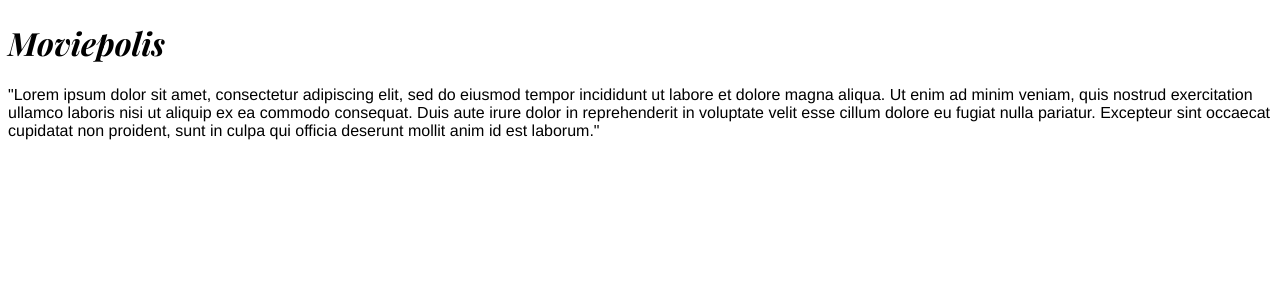
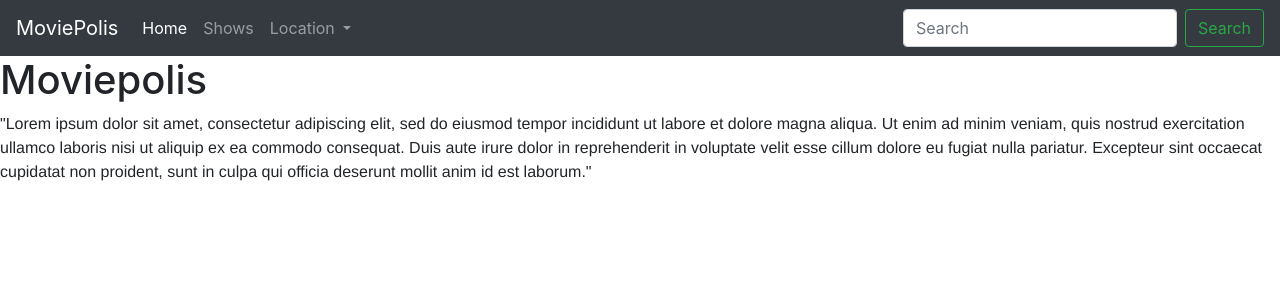
Before and after one commit to eersnington/MovieCops, a Flask app: page / in a window 1280 px wide. Shown: the top 300 px of the page. Run offline with Flask 2, Linux system fonts and the light colour scheme; some libraries are stand-ins or nearby versions.

Commit message:
Updates: Base HTML Layout

```diff
--- a/main.py
+++ b/main.py
@@ -19,5 +19,9 @@ class Movie(db.Model):
 def index():
     return render_template('index.html')
 
+
+@app.route('/shows', methods=['GET', 'POST'])
+def shows():
+    return render_template('shows.html')
 if __name__ == '__main__':
     app.run(debug=True)
--- a/templates/base.html
+++ b/templates/base.html
@@ -5,9 +5,43 @@
     <meta name="viewport" content="width=device-width, initial-scale=1.0">
     <meta http-equiv="X-UA-Compatible" content="ie=edge">
     <link rel="stylesheet" href="{{ url_for('static', filename='css/main.css') }}">
+     <link rel="stylesheet" href="https://cdn.jsdelivr.net/npm/bootstrap@4.0.0/dist/css/bootstrap.min.css" integrity="sha384-Gn5384xqQ1aoWXA+058RXPxPg6fy4IWvTNh0E263XmFcJlSAwiGgFAW/dAiS6JXm" crossorigin="anonymous">
+    <script src="https://code.jquery.com/jquery-3.2.1.slim.min.js" integrity="sha384-KJ3o2DKtIkvYIK3UENzmM7KCkRr/rE9/Qpg6aAZGJwFDMVNA/GpGFF93hXpG5KkN" crossorigin="anonymous"></script>
+    <script src="https://cdn.jsdelivr.net/npm/popper.js@1.12.9/dist/umd/popper.min.js" integrity="sha384-ApNbgh9B+Y1QKtv3Rn7W3mgPxhU9K/ScQsAP7hUibX39j7fakFPskvXusvfa0b4Q" crossorigin="anonymous"></script>
+    <script src="https://cdn.jsdelivr.net/npm/bootstrap@4.0.0/dist/js/bootstrap.min.js" integrity="sha384-JZR6Spejh4U02d8jOt6vLEHfe/JQGiRRSQQxSfFWpi1MquVdAyjUar5+76PVCmYl" crossorigin="anonymous"></script>
     {% block head %}{% endblock %}
   </head>
   <body>
+    <nav class="navbar navbar-expand-lg navbar-dark bg-dark">
+    <a class="navbar-brand" href="#">MoviePolis</a>
+    <button class="navbar-toggler" type="button" data-toggle="collapse" data-target="#navbarSupportedContent" aria-controls="navbarSupportedContent" aria-expanded="false" aria-label="Toggle navigation">
+      <span class="navbar-toggler-icon"></span>
+    </button>
+    <div class="collapse navbar-collapse" id="navbarSupportedContent">
+      <ul class="navbar-nav mr-auto">
+        <li class="nav-item active">
+          <a class="nav-link" href="{{ url_for('index') }}">Home <span class="sr-only">(current)</span></a>
+        </li>
+        <li class="nav-item">
+          <a class="nav-link" href="{{ url_for('shows') }}">Shows</a>
+        </li>
+        <li class="nav-item dropdown">
+          <a class="nav-link dropdown-toggle" href="#" id="navbarDropdown" role="button" data-toggle="dropdown" aria-haspopup="true" aria-expanded="false">
+            Location
+          </a>
+          <div class="dropdown-menu" aria-labelledby="navbarDropdown">
+            <a class="dropdown-item" href="#">Chennai</a>
+            <a class="dropdown-item" href="#">Kochi</a>
+            <a class="dropdown-item" href="#">Bangalore</a>
+          </div>
+        </li>
+      </ul>
+      <form class="form-inline my-2 my-lg-0">
+        <input class="form-control mr-sm-2" type="search" placeholder="Search" aria-label="Search">
+        <button class="btn btn-outline-success my-2 my-sm-0" type="submit">Search</button>
+      </form>
+    </div>
+  </nav>
 	{% block body %}{% endblock %}
   </body>
 </html>
```
Also changed, not shown: templates/shows.html (added, +15 -0 lines).
